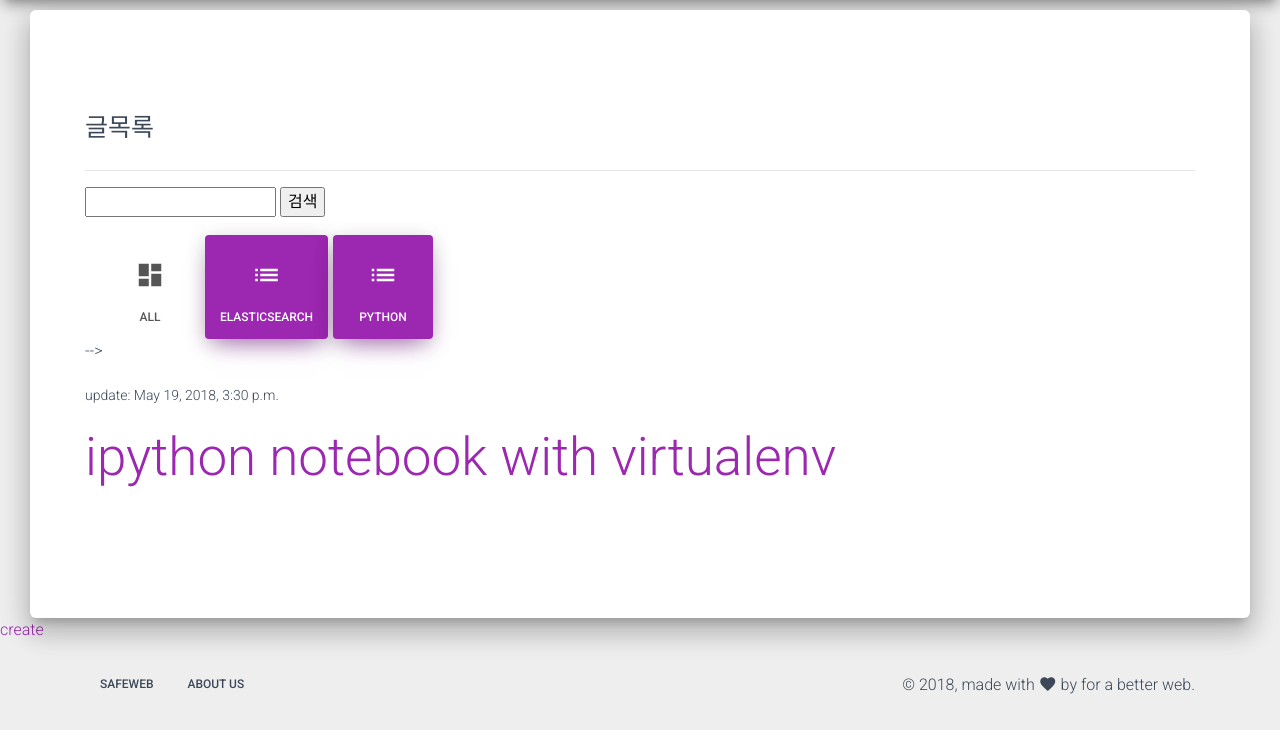
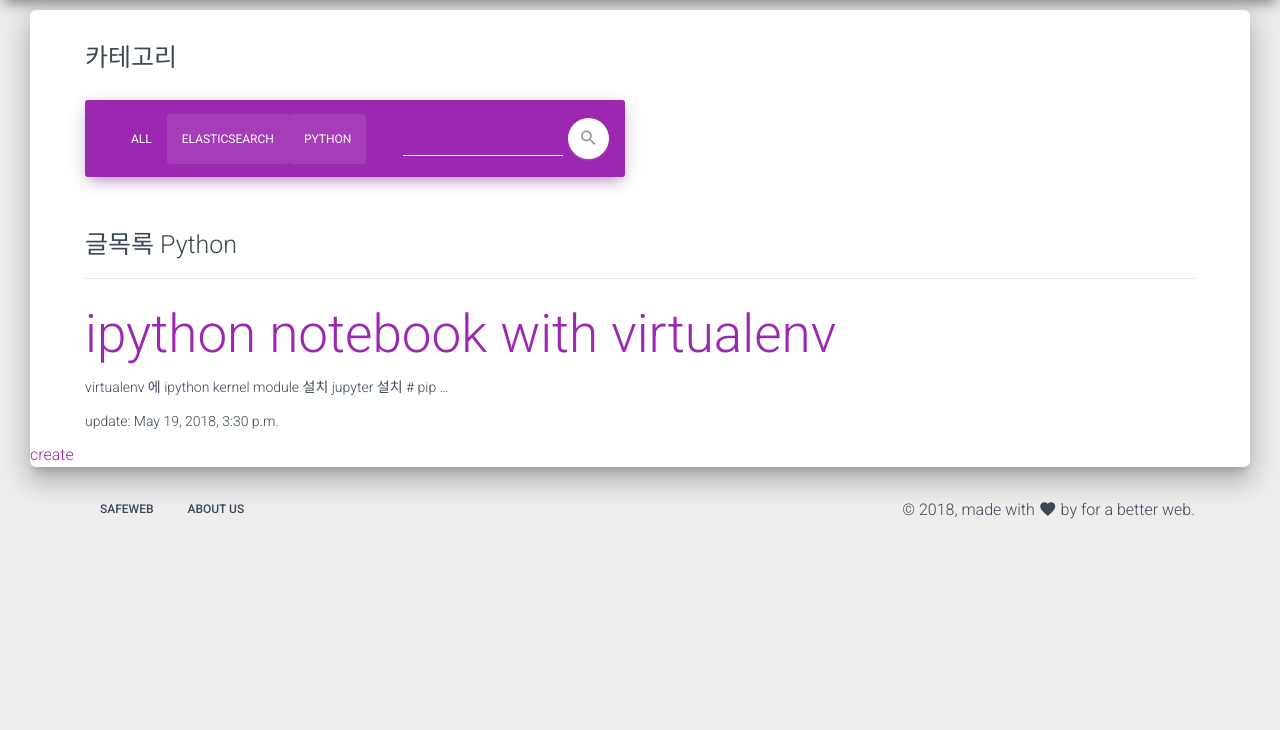
Before and after one commit to web24365/Blog, a Django app: a page that uses blog/templates/blog/post_base.html in a window 1280 px wide. Shown: the part 70-800 px from the top of the page. Run offline with Django 3.2, Linux system fonts and the light colour scheme; data comes from the database, SQL or seed files in the repository; some libraries are stand-ins or nearby versions.

Commit message:
post_base template #1

```diff
--- a/blog/templates/blog/post_base.html
+++ b/blog/templates/blog/post_base.html
@@ -2,31 +2,63 @@
 
 {% load staticfiles %}
 {% block content%}
+<div class="container">
+    <div class="row">
+        <div class="col-md-6">
+            <div class="title">
+                <h3>카테고리</h3>
+            </div>
+
+            <nav class="navbar navbar-expand-lg bg-primary">
+                <div class="container">
+                    <div class="navbar-translate">
+                        <a class="navbar-brand"></a>
+                        <button class="navbar-toggler" type="button" data-toggle="collapse" aria-expanded="false" aria-label="Toggle navigation">
+                            <span class="navbar-toggler-icon"></span>
+                            <span class="navbar-toggler-icon"></span>
+                            <span class="navbar-toggler-icon"></span>
+                        </button>
+
+                    </div>
+
+                    <div class="collapse navbar-collapse">
+                        <ul class="navbar-nav">
+                            <li class="{% if not category %}active{% endif %} nav-item">
+                                <a href="{% url 'blog:post_list' %}" class="nav-link">All</a>
+                            </li>
+                            {% for category in categories %}
+                            <li class="{% if category.slug == category.slug %}active{% endif %} nav-item">
+                                <a href="{{ category.get_absolute_url }}" class="nav-link">{{ category.name }}</a>
+                            </li>
+                            {% endfor %}
+                            <!-- <li class="dropdown nav-item">
+                                <a href="#pablo" class="dropdown-toggle nav-link" data-toggle="dropdown">Dropdown</a>
+                                <div class="dropdown-menu">
+                                    <h6 class="dropdown-header">Dropdown header</h6>
+                                    <a href="#pablo" class="dropdown-item">Action</a>
+                                    <a href="#pablo" class="dropdown-item">Another action</a>
+                                    <a href="#pablo" class="dropdown-item">Something else here</a>
+                                    <div class="dropdown-divider"></div>
+                                    <a href="#pablo" class="dropdown-item">Separated link</a>
+                                    <div class="dropdown-divider"></div>
+                                    <a href="#pablo" class="dropdown-item">One more separated link</a>
+                                </div>
+                            </li> -->
+                        </ul>
+                        <form class="form-inline ml-auto" action="" method="get">
+                            <div class="form-group has-white">
+                                <input type="text" class="form-control" name="q" value="{{ q }}">
+                                <button type="submit" class="btn btn-white btn-raised btn-fab btn-round">
+                                    <i class="material-icons">search</i>
+                                </button>
+                            </form>
+                    </div>
+                </div>
+            </nav>
+        </div>
+    </div>
 {% block post %}
-<div class="title"><h3><small>카테고리</small></h3></div>
-<div class="row">
-<!--div class="col-lg-6 col-md-8"-->
-    <ul class="nav nav-pills nav-pills-icons" role="tablist">
-        {% comment %}color-classes: "nav-pills-primary", "nav-pills-info", "nav-pills-success", "nav-pills-warning","nav-pills-danger"{% endcomment %}
-        <li class="nav-item">
-            <a class="nav-link
-            {% if not category %}
-                active
-            {% endif %}"
-            href="{% url 'blog:post_list' %}" role="tab" data-toggle="tab">
-            <i class="material-icons">dashboard</i>All</a>
-        </li>
-        {% for category in categories %}
-        <li class="nav-item">
-            <a class="nav-link
-            {% if category.slug == category.slug %}
-                active
-            {% endif %}"
-            href="{{ category.get_absolute_url }}" role="tab" data-toggle="tab">
-            <i class="material-icons">list</i>
-            {{ category.name }}</a>
-        </li>
-        {% endfor %}
-        </ul>
+
 {% endblock post %}
+</div>
 {% endblock content %}
--- a/blog/templates/blog/post_list.html
+++ b/blog/templates/blog/post_list.html
@@ -2,77 +2,19 @@
 {% load staticfiles %}
 
 {% block post %}
-<!--------------- Category --------------- -->
-<div class="section section-white">
-    <div class="container">
-<!--                 nav pills -->
-        <div id="navigation-pills">
-            <div class="title"><h3>글목록</h3></div><hr />
-            <form action="" method="get">
-                <input type="text" name="q" value="{{ q}}">
-                <input type="submit" value="검색">
-            </form>
-            <!-- <div class="title"><h3><small>카테고리</small></h3></div>
-            <div class="row">
-            <!--div class="col-lg-6 col-md-8"-->
-                <ul class="nav nav-pills nav-pills-icons" role="tablist">
-                    {% comment %}color-classes: "nav-pills-primary", "nav-pills-info", "nav-pills-success", "nav-pills-warning","nav-pills-danger"{% endcomment %}
-                    <li class="nav-item">
-                        <a class="nav-link
-                        {% if not category %}
-                            active
-                        {% endif %}"
-                        href="{% url 'blog:post_list' %}" role="tab" data-toggle="tab">
-                        <i class="material-icons">dashboard</i>All</a>
-                    </li>
-                    {% for category in categories %}
-                    <li class="nav-item">
-                        <a class="nav-link
-                        {% if category.slug == category.slug %}
-                            active
-                        {% endif %}"
-                        href="{{ category.get_absolute_url }}" role="tab" data-toggle="tab">
-                        <i class="material-icons">list</i>
-                        {{ category.name }}</a>
-                    </li>
-                    {% endfor %}
-                    </ul> -->
-                    <!-- {% comment %} -->
-                    '''
-                     <a href="{% url 'blog:post_list' %}" class="list-group-item {% if not category %}active{% endif %}">All</a>
-                    {% for category in categories %}
-                    <a href="{{ category.get_absolute_url }}" class="list-group-item
-                    {% if category.slug == category.slug %}
-                        active
-                    {% endif %}">
-                    {{ category.name }}
-                    </a>
-                    '''
-                    {% endfor %}>
-                    <!-- {% endcomment %} -->
-                <div class="tab-content tab-space">
-                    <div class="tab-pane active"
-                        {% if not category %}
-                            id ="all"
-                        {% else %}
-                            id="{{ category.name }}"
-                        {% endif %}>
+<div class="title">
+    <h3>글목록 {{ category.name }}</h3><hr>
+</div>
 {% for post in posts %}
     <div>
-                            <p>update: {{ post.updated }}</p>
         <h1>
             <a href=" {% url 'blog:post_detail' slug=post.slug id=post.id %}">{{ post.title }}</a>
         </h1>
-                            <p>{{ post.text|linebreaksbr }}</p>
+        <p>{{ post.content|truncatewords:10 }}</p>
+        <p>update: {{ post.updated }}</p>
     </div>
 </div>
 {% endfor %}
-                </div>
-            </div>
-        </div>
-    </div>
-</div>
-
 <a href="{% url 'blog:post_create' %}" ><span class="glyphicon glyphicon-plus">create</span></a>
 
 {% endblock post %}
```
Lines whose indentation alone changed are shown as unchanged.
